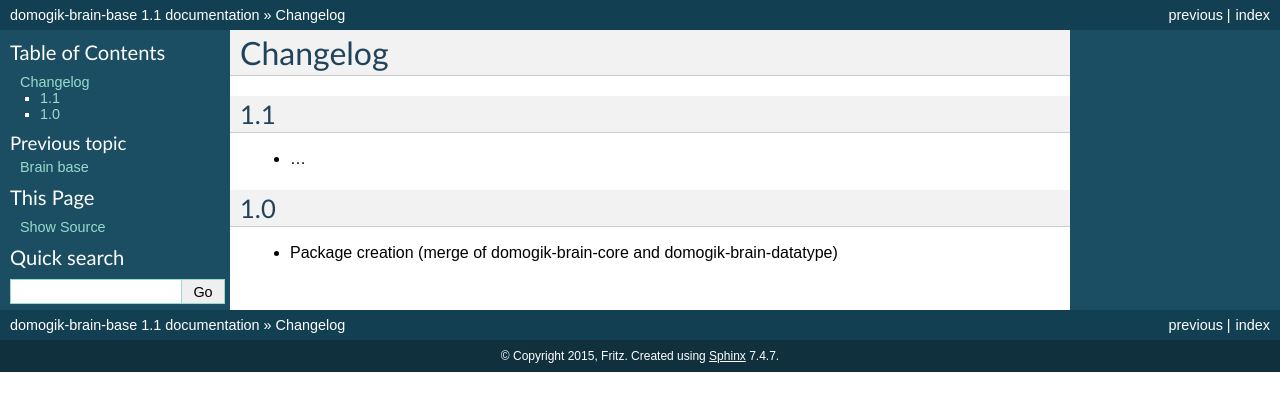
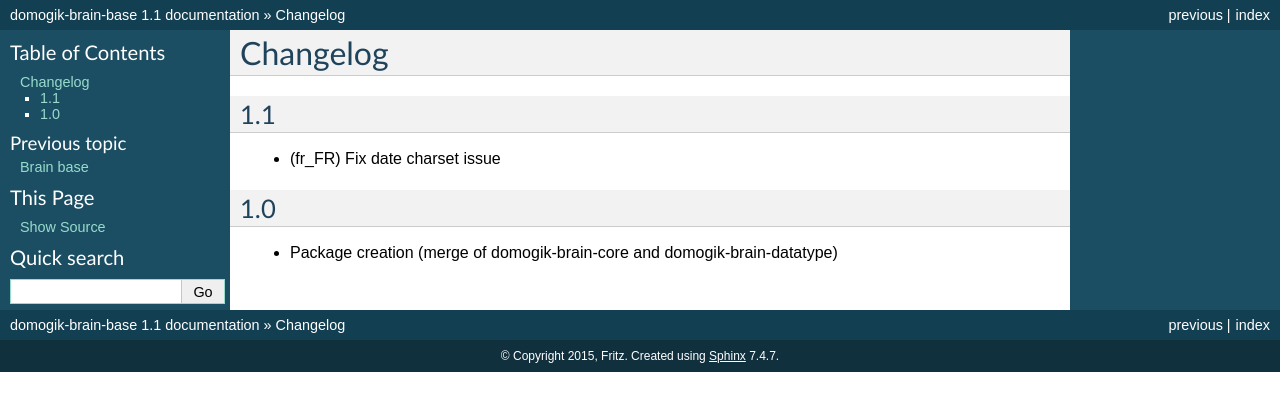
Before and after one commit to domogik/domogik-brain-base, a Sphinx documentation site: the page built from docs/changelog.txt, in a window 1280 px wide. Shown: the top 411 px of the page. Built offline with Sphinx 7.4.7, drawn with Linux system fonts in a browser that asks for light colours; pages that are not in the unit, such as notebooks, are missing from menus.

Commit message:
changelog

```diff
--- a/docs/changelog.txt
+++ b/docs/changelog.txt
@@ -5,7 +5,7 @@ Changelog
 1.1
 ===
 
-* ...
+* (fr_FR) Fix date charset issue
 
 1.0
 ===
```
